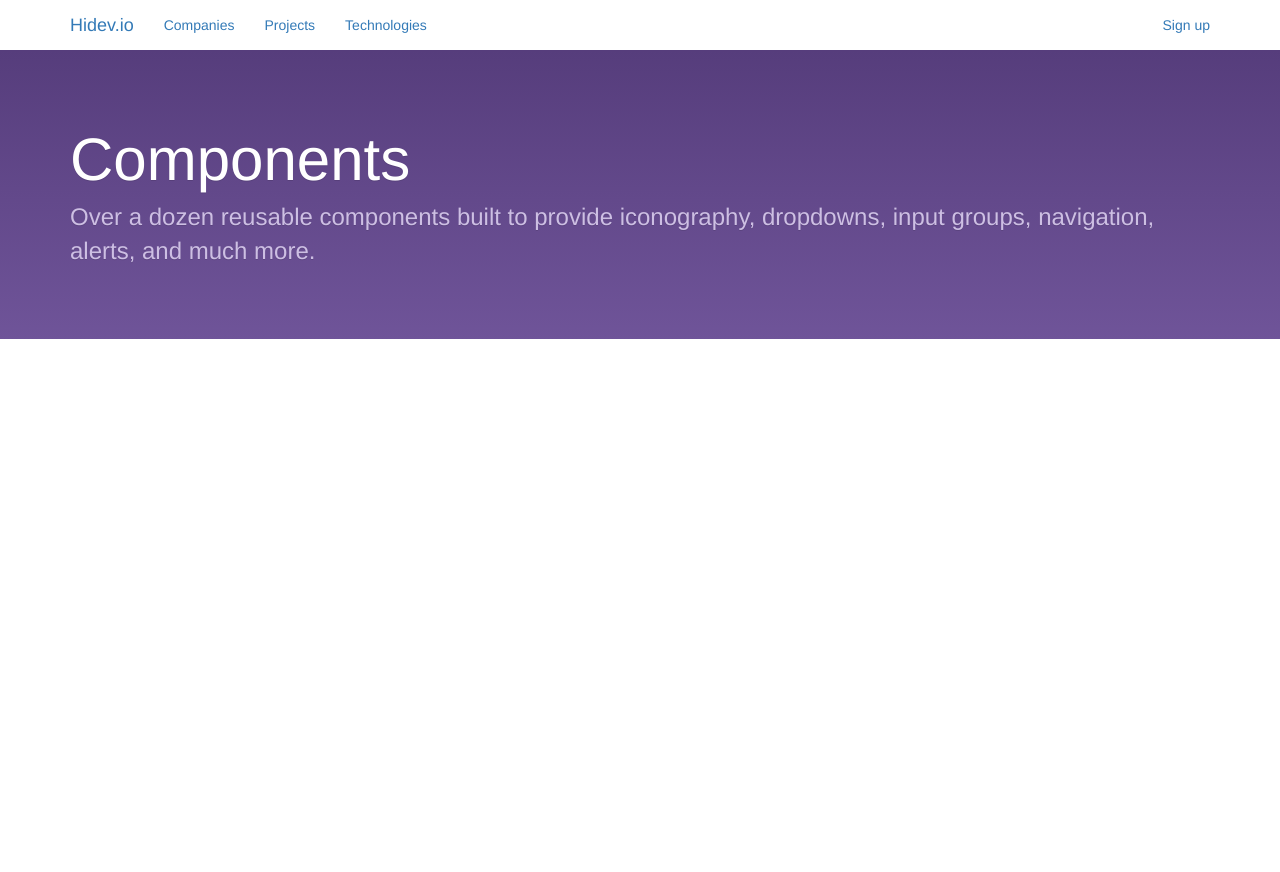
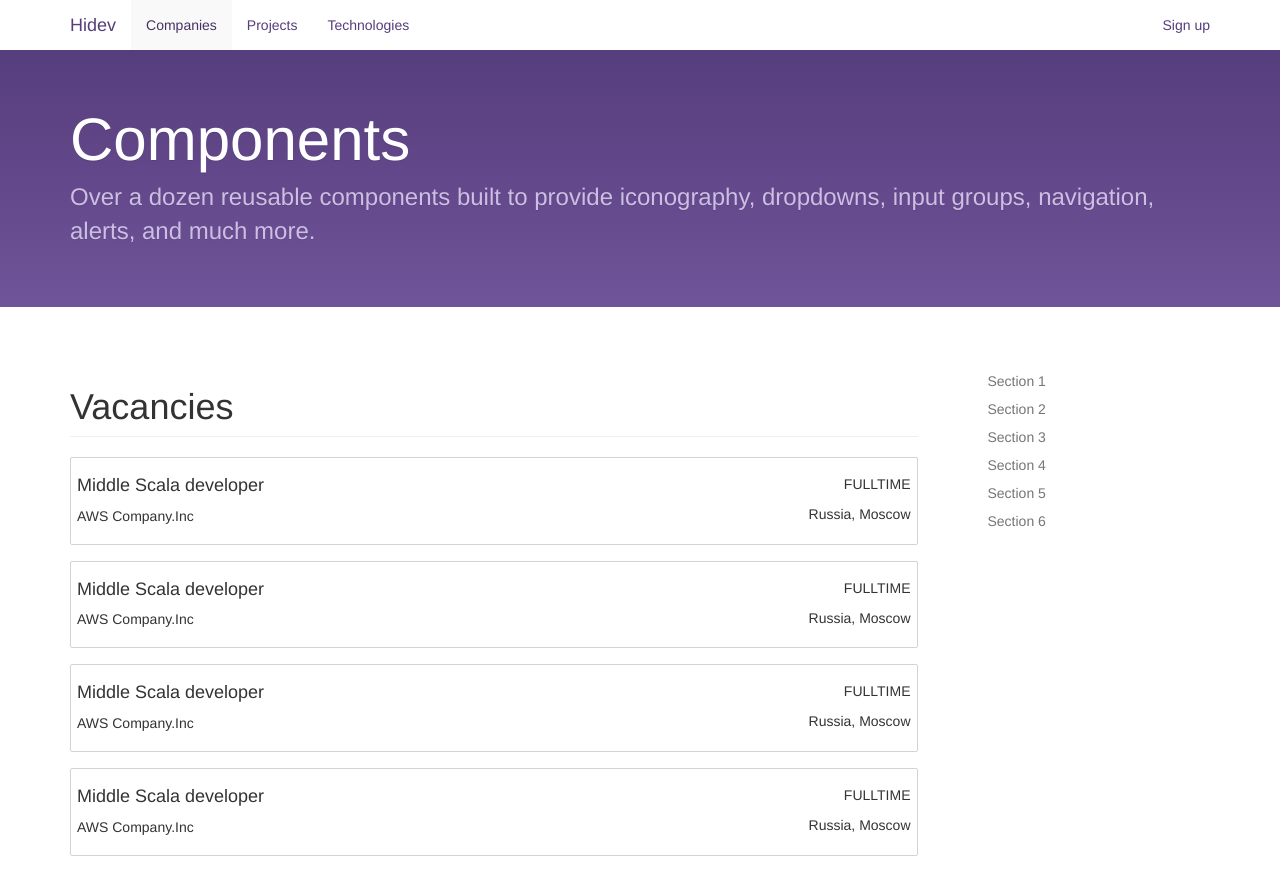
Before and after one commit to hunter1271/hidev-pages, a website: page src/company.pug in a window 1280 px wide. Before the commit the page ends 800 px from the top, so only its background shows below. Drawn offline with nearby package versions, Linux system fonts and the light colour scheme; files that its build step writes are made by us from their sources.

Commit message:
Company page

```diff
--- /dev/null
+++ b/src/_include/card.pug
@@ -0,0 +1,6 @@
+div.card
+    h4.position Middle Scala developer
+    p.organization AWS Company.Inc
+    div.details
+        p.type FULLTIME
+        p.location Russia, Moscow
--- /dev/null
+++ b/src/assets/card.scss
@@ -0,0 +1,18 @@
+.card {
+  position: relative;
+  border: solid 1px lightgray;
+  border-radius: 2px;
+  padding: 8px 6px;
+  margin-bottom: 16px;
+  > .position {
+
+  }
+
+  > .details {
+    position: absolute;
+    top: 16px;
+    right: 0;
+    text-align: right;
+    padding-right: 6px;
+  }
+}
--- /dev/null
+++ b/src/assets/hd/header.scss
@@ -0,0 +1,43 @@
+/*
+ * Page headers
+ *
+ * Jumbotron-esque headers at the top of every page that's not the homepage.
+ */
+
+/* Page headers */
+.hd-header {
+  margin-bottom: 40px;
+  font-size: 20px;
+}
+.hd-header h1 {
+  margin-top: 0;
+  color: #fff;
+}
+.hd-header p {
+  margin-bottom: 0;
+  font-weight: 300;
+  line-height: 1.4;
+}
+.hd-header .container {
+  position: relative;
+}
+
+@media (min-width: 768px) {
+  .hd-header {
+    padding-top: 60px;
+    padding-bottom: 60px;
+    font-size: 24px;
+    text-align: left;
+  }
+  .hd-header h1 {
+    font-size: 60px;
+    line-height: 1;
+  }
+}
+
+//@media (min-width: 992px) {
+//  .hd-header h1,
+//  .hd-header p {
+//    margin-right: 380px;
+//  }
+//}
--- /dev/null
+++ b/src/assets/hd/index.scss
@@ -0,0 +1,5 @@
+@import
+"./masthead",
+"./nav",
+"./sidebar",
+"./header";
--- /dev/null
+++ b/src/assets/hd/nav.scss
@@ -0,0 +1,36 @@
+/*
+ * Main navigation
+ *
+ * Turn the `.navbar` at the top of the docs purple.
+ */
+
+.hd-nav {
+  margin-bottom: 0;
+  background-color: #fff;
+  border-bottom: 0;
+}
+.bs-home-nav .bs-nav-b {
+  display: none;
+}
+.hd-nav .navbar-brand,
+.hd-nav .navbar-nav > li > a {
+  font-weight: 500;
+  color: #563d7c;
+}
+.hd-nav .navbar-nav > li > a:hover,
+.hd-nav .navbar-nav > .active > a,
+.hd-nav .navbar-nav > .active > a:hover {
+  color: #463265;
+  background-color: #f9f9f9;
+}
+.hd-nav .navbar-toggle .icon-bar {
+  background-color: #563d7c;
+}
+.hd-nav .navbar-header .navbar-toggle {
+  border-color: #fff;
+}
+.hd-nav .navbar-header .navbar-toggle:hover,
+.hd-nav .navbar-header .navbar-toggle:focus {
+  background-color: #f9f9f9;
+  border-color: #f9f9f9;
+}
--- /dev/null
+++ b/src/assets/hd/sidebar.scss
@@ -0,0 +1,71 @@
+/*
+ * Side navigation
+ *
+ * Scrollspy and affixed enhanced navigation to highlight sections and secondary
+ * sections of docs content.
+ */
+
+/* By default it's not affixed in mobile views, so undo that */
+.hd-sidebar.affix {
+  position: static;
+}
+@media (min-width: 768px) {
+  .hd-sidebar {
+    padding-left: 20px;
+  }
+}
+
+/* First level of nav */
+.hd-sidenav {
+  margin-top: 20px;
+  margin-bottom: 20px;
+}
+
+/* All levels of nav */
+.hd-sidebar .nav > li > a {
+  display: block;
+  padding: 4px 20px;
+  font-size: 14px;
+  font-weight: 500;
+  color: #767676;
+}
+.hd-sidebar .nav > li > a:hover,
+.hd-sidebar .nav > li > a:focus {
+  padding-left: 19px;
+  color: #563d7c;
+  text-decoration: none;
+  background-color: transparent;
+  border-left: 1px solid #563d7c;
+}
+.hd-sidebar .nav > .active > a,
+.hd-sidebar .nav > .active:hover > a,
+.hd-sidebar .nav > .active:focus > a {
+  padding-left: 18px;
+  font-weight: bold;
+  color: #563d7c;
+  background-color: transparent;
+  border-left: 2px solid #563d7c;
+}
+
+/* Nav: second level (shown on .active) */
+.hd-sidebar .nav .nav {
+  display: none; /* Hide by default, but at >768px, show it */
+  padding-bottom: 10px;
+}
+.hd-sidebar .nav .nav > li > a {
+  padding-top: 1px;
+  padding-bottom: 1px;
+  padding-left: 30px;
+  font-size: 12px;
+  font-weight: normal;
+}
+.hd-sidebar .nav .nav > li > a:hover,
+.hd-sidebar .nav .nav > li > a:focus {
+  padding-left: 29px;
+}
+.hd-sidebar .nav .nav > .active > a,
+.hd-sidebar .nav .nav > .active:hover > a,
+.hd-sidebar .nav .nav > .active:focus > a {
+  padding-left: 28px;
+  font-weight: 500;
+}
--- a/src/assets/index.scss
+++ b/src/assets/index.scss
@@ -2,5 +2,6 @@
 "./layout",
 "./category_list",
 "./vacancy-card",
-"./hd-header",
-"./starter";
+"./hd/index",
+"./starter",
+"./card";
--- a/src/company.pug
+++ b/src/company.pug
@@ -3,7 +3,7 @@ block content
     header.hd-nav.navbar.navbar-static-top
         div.container
             div.navbar-header
-                a.navbar-brand Hidev.io
+                a.navbar-brand Hidev
             div.collapse.navbar-collapse#main-nav
                 ul.nav.navbar-nav
                     li.active
@@ -19,3 +19,29 @@ block content
             div.container
                 h1 Components
                 p Over a dozen reusable components built to provide iconography, dropdowns, input groups, navigation, alerts, and much more.
+        div.container.hd-container
+            div.row
+                div.col-md-9
+                    h1.page-header Vacancies
+                    include ./_include/card
+                    include ./_include/card
+                    include ./_include/card
+                    include ./_include/card
+
+
+
+                div.col-md-3
+                    div.hd-sidebar
+                        ul.nav.hd-sidenav
+                            li
+                                a(href="#") Section 1
+                            li
+                                a(href="#") Section 2
+                            li
+                                a(href="#") Section 3
+                            li
+                                a(href="#") Section 4
+                            li
+                                a(href="#") Section 5
+                            li
+                                a(href="#") Section 6
```
Also changed, not shown: build/company.html, build/css/index.css, src/assets/hd/masthead.scss (renamed from src/assets/hd-header.scss).
